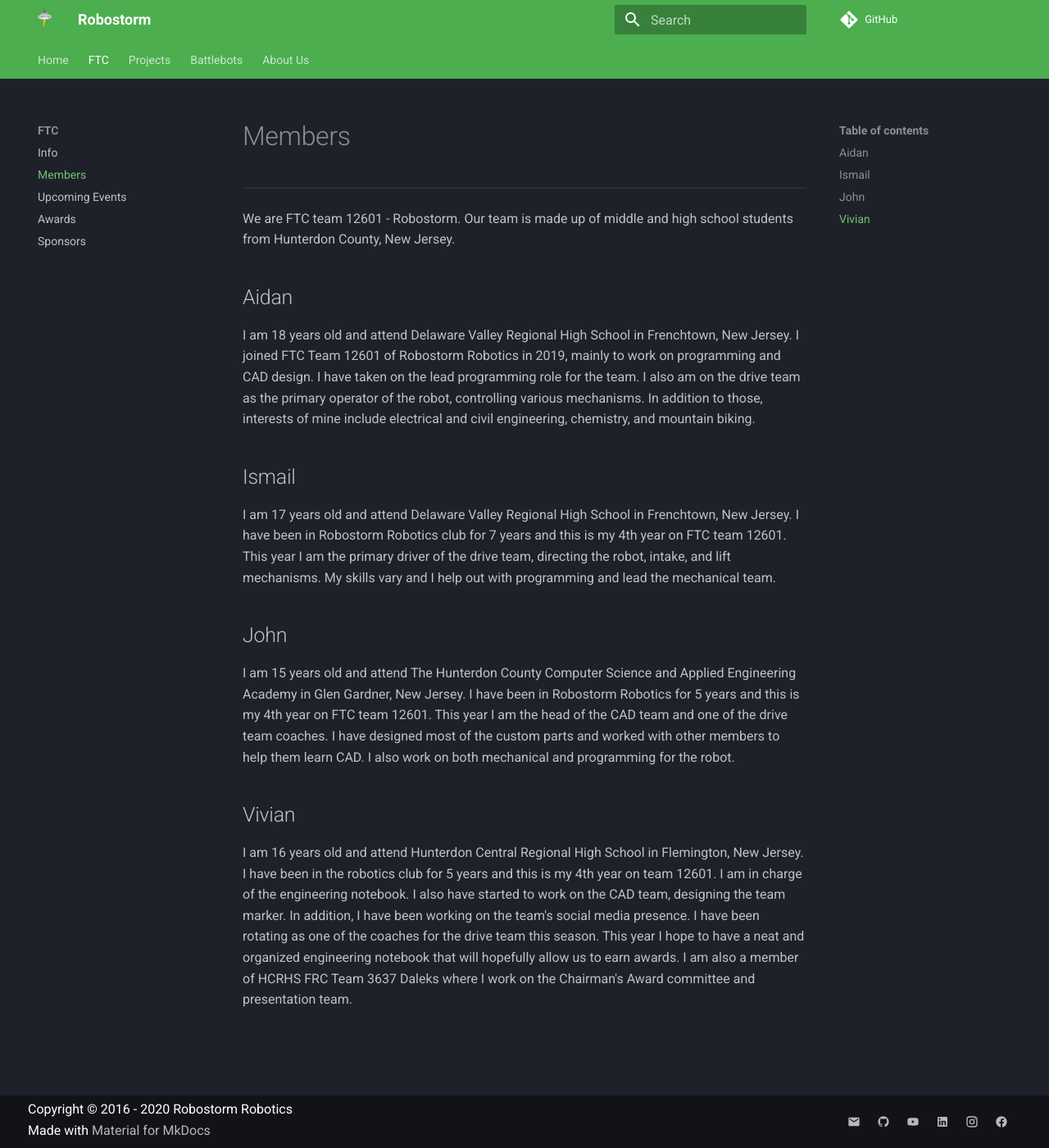
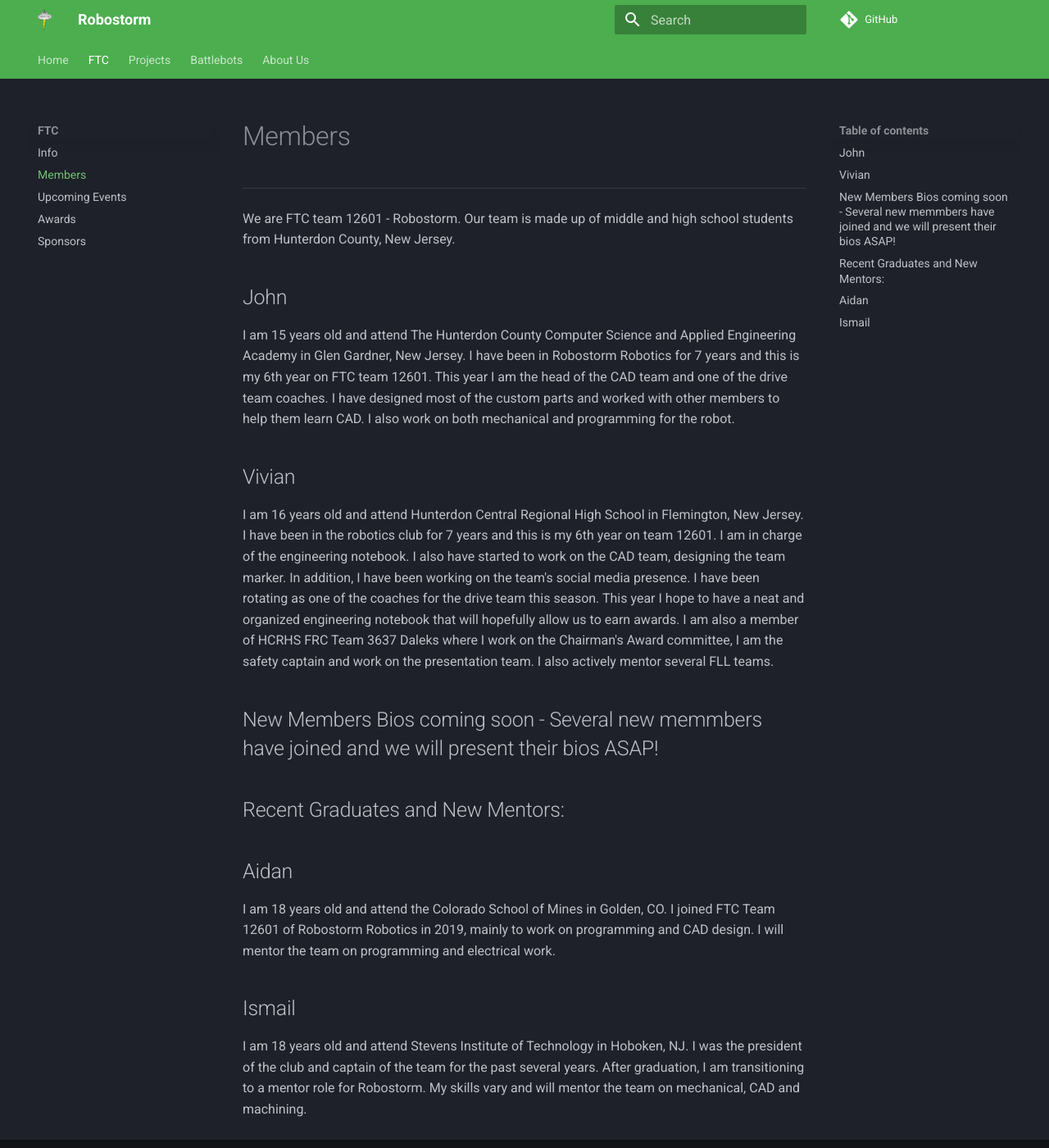
Before and after one commit to Robostorm/Website, an MkDocs documentation site: the page built from docs/FTC/members.md, in a window 1280 px wide and 1400 px high. Shown: the whole window at 82% size. Built offline with MkDocs 1.6.1 and Material for MkDocs 9.7.7, drawn with Linux system fonts in a browser that asks for light colours.

Commit message:
Update members.md

```diff
--- a/docs/FTC/members.md
+++ b/docs/FTC/members.md
@@ -3,14 +3,18 @@
 
 We are FTC team 12601 - Robostorm. Our team is made up of middle and high school students from Hunterdon County, New Jersey.
 
+## John
+I am 15 years old and attend The Hunterdon County Computer Science and Applied Engineering Academy in Glen Gardner, New Jersey.  I have been in Robostorm Robotics for 7 years and this is my 6th year on FTC team 12601.  This year I am the head of the CAD team and one of the drive team coaches. I have designed most of the custom parts and worked with other members to help them learn CAD.  I also work on both mechanical and programming for the robot.
+
+## Vivian
+I am 16 years old and attend Hunterdon Central Regional High School in Flemington, New Jersey. I have been in the robotics club for 7 years and this is my 6th year on team 12601. I am in charge of the engineering notebook. I also have started to work on the CAD team, designing the team marker. In addition, I have been working on the team's social media presence. I have been rotating as one of the coaches for the drive team this season. This year I hope to have a neat and organized engineering notebook that will hopefully allow us to earn awards. I am also a member of HCRHS FRC Team 3637 Daleks where I work on the Chairman's Award committee, I am the safety captain and work on the presentation team. I also actively mentor several FLL teams.
+
+## New Members Bios coming soon - Several new memmbers have joined and we will present their bios ASAP!
+
+## Recent Graduates and New Mentors:
+
 ## Aidan
-I am 18 years old and attend Delaware Valley Regional High School in Frenchtown, New Jersey. I joined FTC Team 12601 of Robostorm Robotics in 2019, mainly to work on programming and CAD design. I have taken on the lead programming role for the team. I also am on the drive team as the primary operator of the robot, controlling various mechanisms. In addition to those, interests of mine include electrical and civil engineering, chemistry, and mountain biking.
+I am 18 years old and attend the Colorado School of Mines in Golden, CO. I joined FTC Team 12601 of Robostorm Robotics in 2019, mainly to work on programming and CAD design. I will mentor the team on programming and electrical work.
 
 ## Ismail
-I am 17 years old and attend Delaware Valley Regional High School in Frenchtown, New Jersey. I have been in Robostorm Robotics club for 7 years and this is my 4th year on FTC team 12601. This year I am the primary driver of the drive team, directing the robot, intake, and lift mechanisms. My skills vary and I help out with programming and lead the mechanical team.
-
-## John
-I am 15 years old and attend The Hunterdon County Computer Science and Applied Engineering Academy in Glen Gardner, New Jersey.  I have been in Robostorm Robotics for 5 years and this is my 4th year on FTC team 12601.  This year I am the head of the CAD team and one of the drive team coaches. I have designed most of the custom parts and worked with other members to help them learn CAD.  I also work on both mechanical and programming for the robot.
-
-## Vivian
-I am 16 years old and attend Hunterdon Central Regional High School in Flemington, New Jersey. I have been in the robotics club for 5 years and this is my 4th year on team 12601. I am in charge of the engineering notebook. I also have started to work on the CAD team, designing the team marker. In addition, I have been working on the team's social media presence. I have been rotating as one of the coaches for the drive team this season. This year I hope to have a neat and organized engineering notebook that will hopefully allow us to earn awards. I am also a member of HCRHS FRC Team 3637 Daleks where I work on the Chairman's Award committee and presentation team.
+I am 18 years old and attend Stevens Institute of Technology in Hoboken, NJ. I was the president of the club and captain of the team for the past several years. After graduation, I am transitioning to a mentor role for Robostorm. My skills vary and will mentor the team on mechanical, CAD and machining.
```
